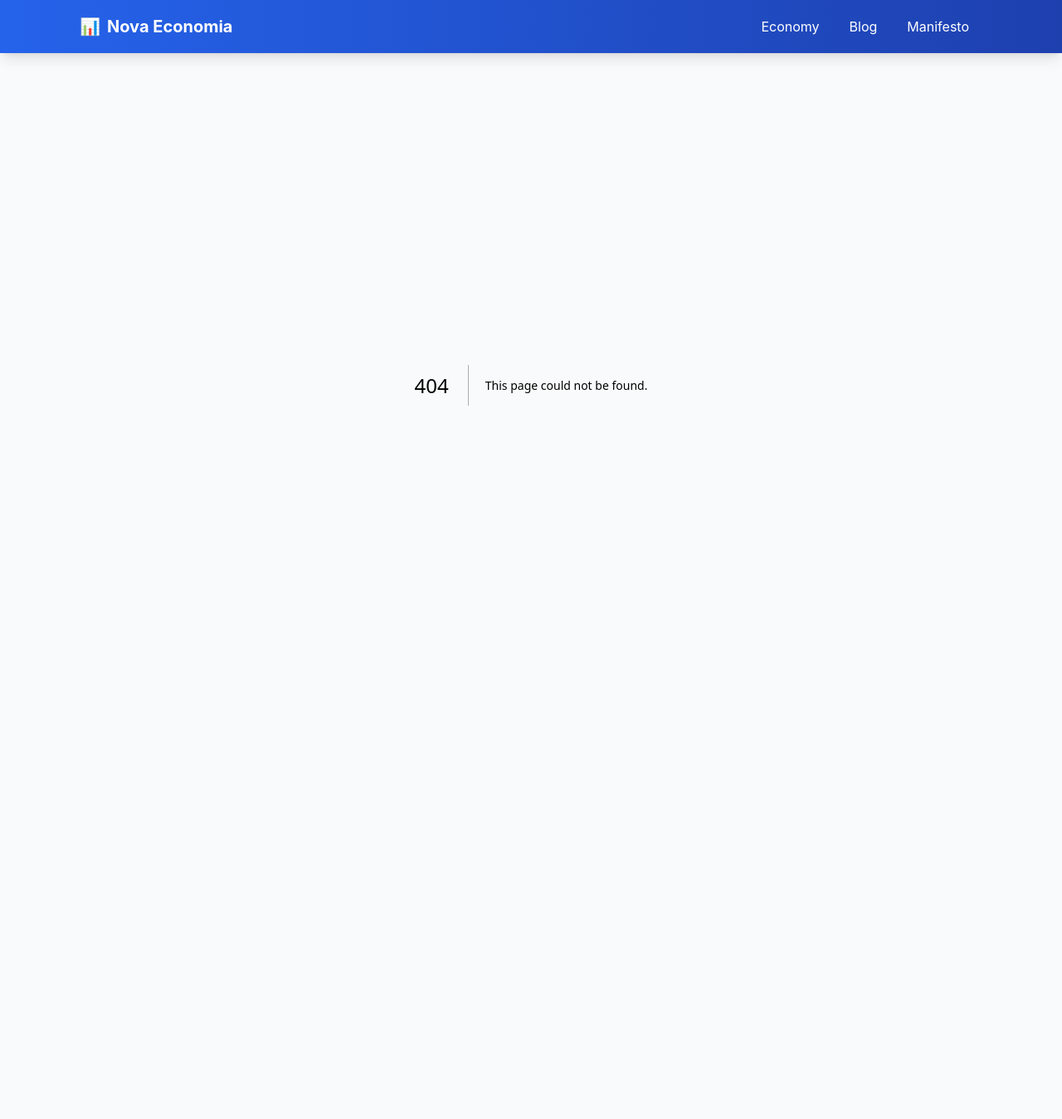
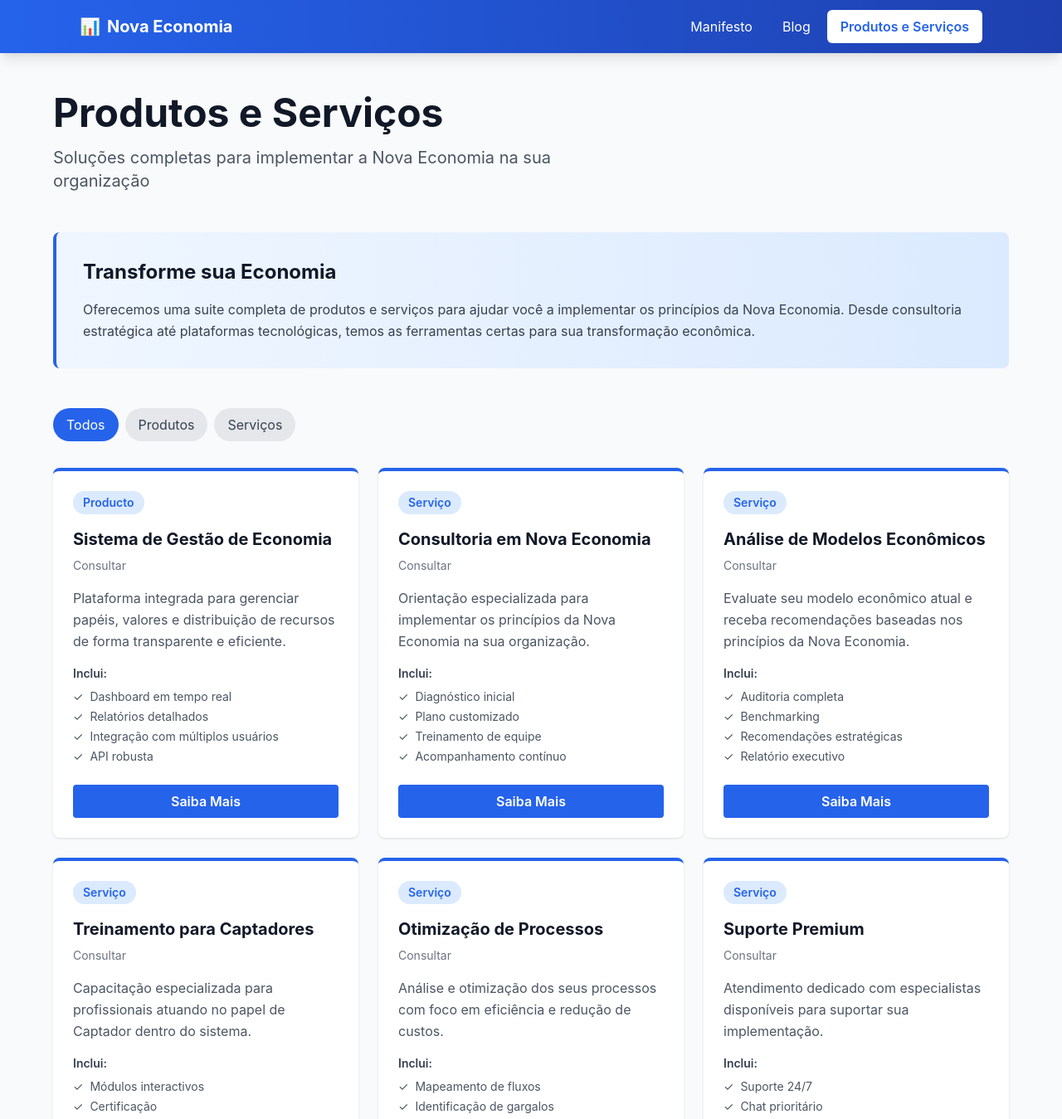
Before and after one commit to ehrigoni/site-economy, a Next.js app in the folder site-economy/: page /produtos-servicos in a window 1280 px wide. Before the commit this address had no page. Shown: the top 1349 px of the page at 83% size. Before the commit the page ends 864 px from the top, so only its background shows below. Built offline with nearby package versions, Linux system fonts and the light colour scheme.

Commit message:
feat: reordenar menu e adicionar página de Produtos e Serviços

```diff
--- /dev/null
+++ b/site-economy/src/app/produtos-servicos/page.tsx
@@ -0,0 +1,180 @@
+import Link from 'next/link'
+
+export default function ProdutosServicosPage() {
+  const products = [
+    {
+      id: 1,
+      title: 'Sistema de Gestão de Economia',
+      category: 'Producto',
+      price: 'Consultar',
+      description: 'Plataforma integrada para gerenciar papéis, valores e distribuição de recursos de forma transparente e eficiente.',
+      features: ['Dashboard em tempo real', 'Relatórios detalhados', 'Integração com múltiplos usuários', 'API robusta'],
+    },
+    {
+      id: 2,
+      title: 'Consultoria em Nova Economia',
+      category: 'Serviço',
+      price: 'Consultar',
+      description: 'Orientação especializada para implementar os princípios da Nova Economia na sua organização.',
+      features: ['Diagnóstico inicial', 'Plano customizado', 'Treinamento de equipe', 'Acompanhamento contínuo'],
+    },
+    {
+      id: 3,
+      title: 'Análise de Modelos Econômicos',
+      category: 'Serviço',
+      price: 'Consultar',
+      description: 'Evaluate seu modelo econômico atual e receba recomendações baseadas nos princípios da Nova Economia.',
+      features: ['Auditoria completa', 'Benchmarking', 'Recomendações estratégicas', 'Relatório executivo'],
+    },
+    {
+      id: 4,
+      title: 'Treinamento para Captadores',
+      category: 'Serviço',
+      price: 'Consultar',
+      description: 'Capacitação especializada para profissionais atuando no papel de Captador dentro do sistema.',
+      features: ['Módulos interactivos', 'Certificação', 'Material didático', 'Suporte pós-treinamento'],
+    },
+    {
+      id: 5,
+      title: 'Otimização de Processos',
+      category: 'Serviço',
+      price: 'Consultar',
+      description: 'Análise e otimização dos seus processos com foco em eficiência e redução de custos.',
+      features: ['Mapeamento de fluxos', 'Identificação de gargalos', 'Recomendações práticas', 'Implementação assistida'],
+    },
+    {
+      id: 6,
+      title: 'Suporte Premium',
+      category: 'Serviço',
+      price: 'Consultar',
+      description: 'Atendimento dedicado com especialistas disponíveis para suportar sua implementação.',
+      features: ['Suporte 24/7', 'Chat prioritário', 'Reuniões estratégicas', 'Atualizações prioritárias'],
+    },
+  ]
+
+  return (
+    <main className="min-h-screen py-12 px-4 sm:px-6 lg:px-8">
+      <div className="max-w-6xl mx-auto">
+        {/* Header */}
+        <div className="mb-12">
+          <h1 className="text-4xl sm:text-5xl font-bold text-gray-900 mb-4">
+            Produtos e Serviços
+          </h1>
+          <p className="text-xl text-gray-600 max-w-2xl">
+            Soluções completas para implementar a Nova Economia na sua organização
+          </p>
+        </div>
+
+        {/* Introdução */}
+        <div className="mb-12 bg-gradient-to-r from-blue-50 to-blue-100 p-8 rounded-lg border-l-4 border-blue-600">
+          <h2 className="text-2xl font-bold text-gray-900 mb-4">
+            Transforme sua Economia
+          </h2>
+          <p className="text-gray-700 leading-relaxed">
+            Oferecemos uma suite completa de produtos e serviços para ajudar você a implementar
+            os princípios da Nova Economia. Desde consultoria estratégica até plataformas tecnológicas,
+            temos as ferramentas certas para sua transformação econômica.
+          </p>
+        </div>
+
+        {/* Filtros */}
+        <div className="mb-8 flex flex-wrap gap-2">
+          <button className="px-4 py-2 bg-blue-600 text-white rounded-full hover:bg-blue-700 transition-colors">
+            Todos
+          </button>
+          <button className="px-4 py-2 bg-gray-200 text-gray-700 rounded-full hover:bg-gray-300 transition-colors">
+            Produtos
+          </button>
+          <button className="px-4 py-2 bg-gray-200 text-gray-700 rounded-full hover:bg-gray-300 transition-colors">
+            Serviços
+          </button>
+        </div>
+
+        {/* Grid de Produtos/Serviços */}
+        <div className="grid grid-cols-1 md:grid-cols-2 lg:grid-cols-3 gap-6 mb-12">
+          {products.map((product) => (
+            <div
+              key={product.id}
+              className="bg-white rounded-lg shadow hover:shadow-lg transition-shadow p-6 border-t-4 border-blue-600"
+            >
+              <div className="mb-4">
+                <span className="inline-block px-3 py-1 bg-blue-100 text-blue-600 text-sm font-semibold rounded-full">
+                  {product.category}
+                </span>
+              </div>
+              <h3 className="text-xl font-bold text-gray-900 mb-2">
+                {product.title}
+              </h3>
+              <p className="text-sm text-gray-500 mb-4">
+                {product.price}
+              </p>
+              <p className="text-gray-600 mb-4 leading-relaxed">
+                {product.description}
+              </p>
+              <div className="mb-6">
+                <p className="text-sm font-semibold text-gray-700 mb-2">Inclui:</p>
+                <ul className="space-y-1">
+                  {product.features.map((feature, idx) => (
+                    <li key={idx} className="text-sm text-gray-600 flex items-start">
+                      <span className="mr-2">✓</span>
+                      <span>{feature}</span>
+                    </li>
+                  ))}
+                </ul>
+              </div>
+              <button className="w-full px-4 py-2 bg-blue-600 text-white rounded hover:bg-blue-700 transition-colors font-semibold">
+                Saiba Mais
+              </button>
+            </div>
+          ))}
+        </div>
+
+        {/* CTA Section */}
+        <section className="bg-gradient-to-r from-blue-600 to-blue-800 text-white p-8 rounded-lg text-center mb-12">
+          <h2 className="text-3xl font-bold mb-4">
+            Pronto para Transformar sua Economia?
+          </h2>
+          <p className="text-blue-100 mb-6 max-w-2xl mx-auto leading-relaxed">
+            Nossos especialistas estão prontos para ajudar você a escolher a solução ideal
+            para sua organização.
+          </p>
+          <button className="px-8 py-3 bg-white text-blue-600 font-semibold rounded hover:bg-gray-50 transition-colors">
+            Agendar Consulta Gratuita
+          </button>
+        </section>
+
+        {/* FAQ */}
+        <section className="mb-12">
+          <h2 className="text-2xl font-bold text-gray-900 mb-8">Perguntas Frequentes</h2>
+          <div className="space-y-4">
+            {[
+              {
+                q: 'Como escolho o produto ou serviço certo?',
+                a: 'Recomendamos começar com uma consulta gratuita com nossos especialistas. Eles entenderão suas necessidades e recomendarão a melhor solução.',
+              },
+              {
+                q: 'Vocês oferecem suporte após implementação?',
+                a: 'Sim! Oferecemos suporte premium com especialistas disponíveis para ajudar na implementação e além.',
+              },
+              {
+                q: 'Quanto tempo leva para ver resultados?',
+                a: 'A maioria dos clientes vê melhorias significativas nos primeiros 30-90 dias, mas os benefícios completos aparecem em 6-12 meses.',
+              },
+            ].map((item, idx) => (
+              <div key={idx} className="bg-white p-6 rounded-lg shadow border-l-4 border-blue-600">
+                <h3 className="font-bold text-gray-900 mb-2">{item.q}</h3>
+                <p className="text-gray-600">{item.a}</p>
+              </div>
+            ))}
+          </div>
+        </section>
+
+        {/* Footer */}
+        <footer className="text-center text-gray-500 text-sm border-t border-gray-200 pt-8">
+          <p>© 2026 Nova Economia. Todos os direitos reservados.</p>
+          <p className="mt-2">Transformando a forma como as organizações funcionam economicamente</p>
+        </footer>
+      </div>
+    </main>
+  )
+}
--- a/site-economy/src/components/Navigation.tsx
+++ b/site-economy/src/components/Navigation.tsx
@@ -19,14 +19,14 @@ export default function Navigation() {
           {/* Menu Items */}
           <div className="flex space-x-1">
             <Link
-              href="/"
+              href="/manifesto"
               className={`px-4 py-2 rounded-md transition-all ${
-                pathname === '/'
+                pathname === '/manifesto'
                   ? 'bg-white text-blue-600 font-semibold'
                   : 'hover:bg-blue-700'
               }`}
             >
-              Economy
+              Manifesto
             </Link>
             <Link
               href="/blog"
@@ -39,14 +39,14 @@ export default function Navigation() {
               Blog
             </Link>
             <Link
-              href="/manifesto"
+              href="/produtos-servicos"
               className={`px-4 py-2 rounded-md transition-all ${
-                pathname === '/manifesto'
+                pathname === '/produtos-servicos'
                   ? 'bg-white text-blue-600 font-semibold'
                   : 'hover:bg-blue-700'
               }`}
             >
-              Manifesto
+              Produtos e Serviços
             </Link>
           </div>
         </div>
```
